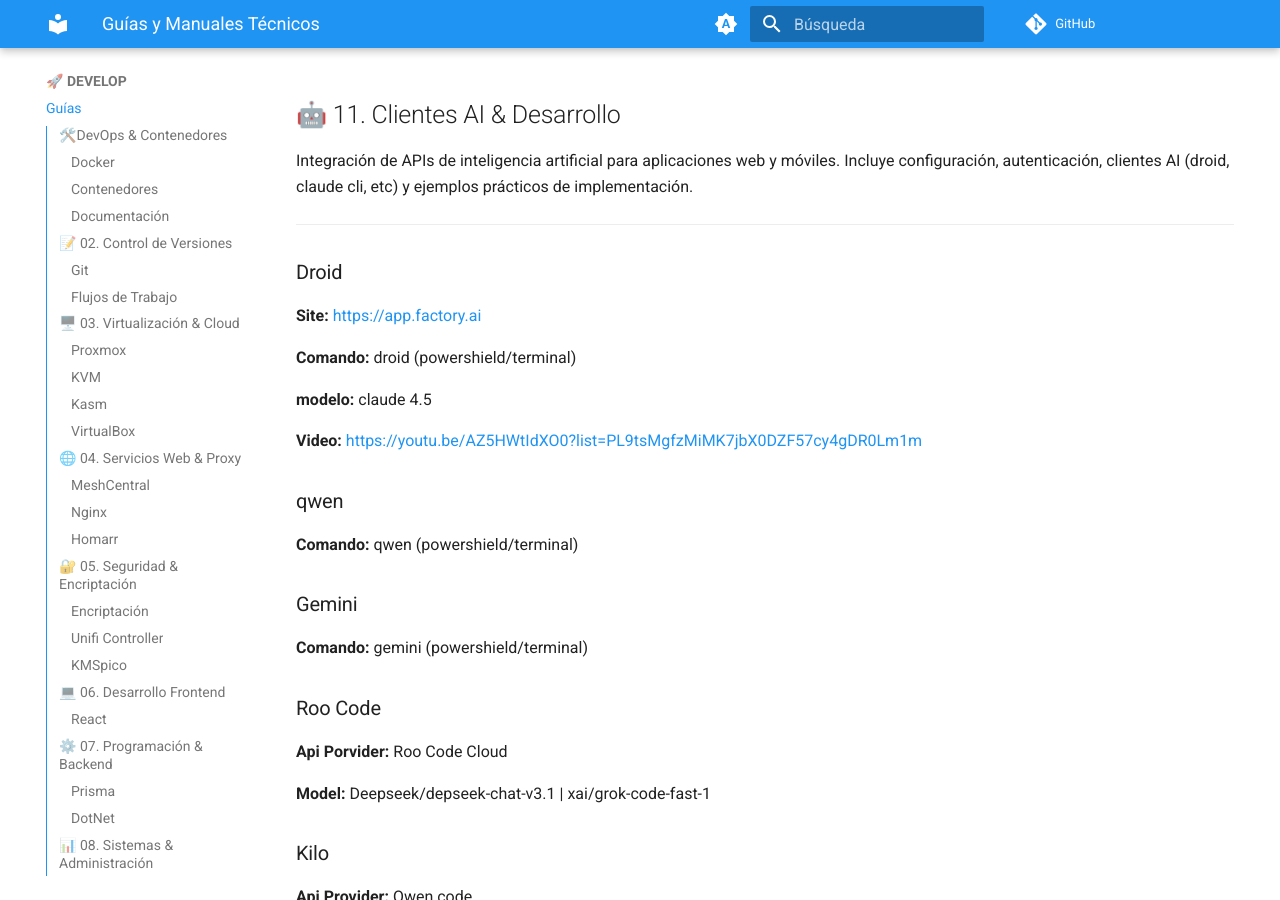
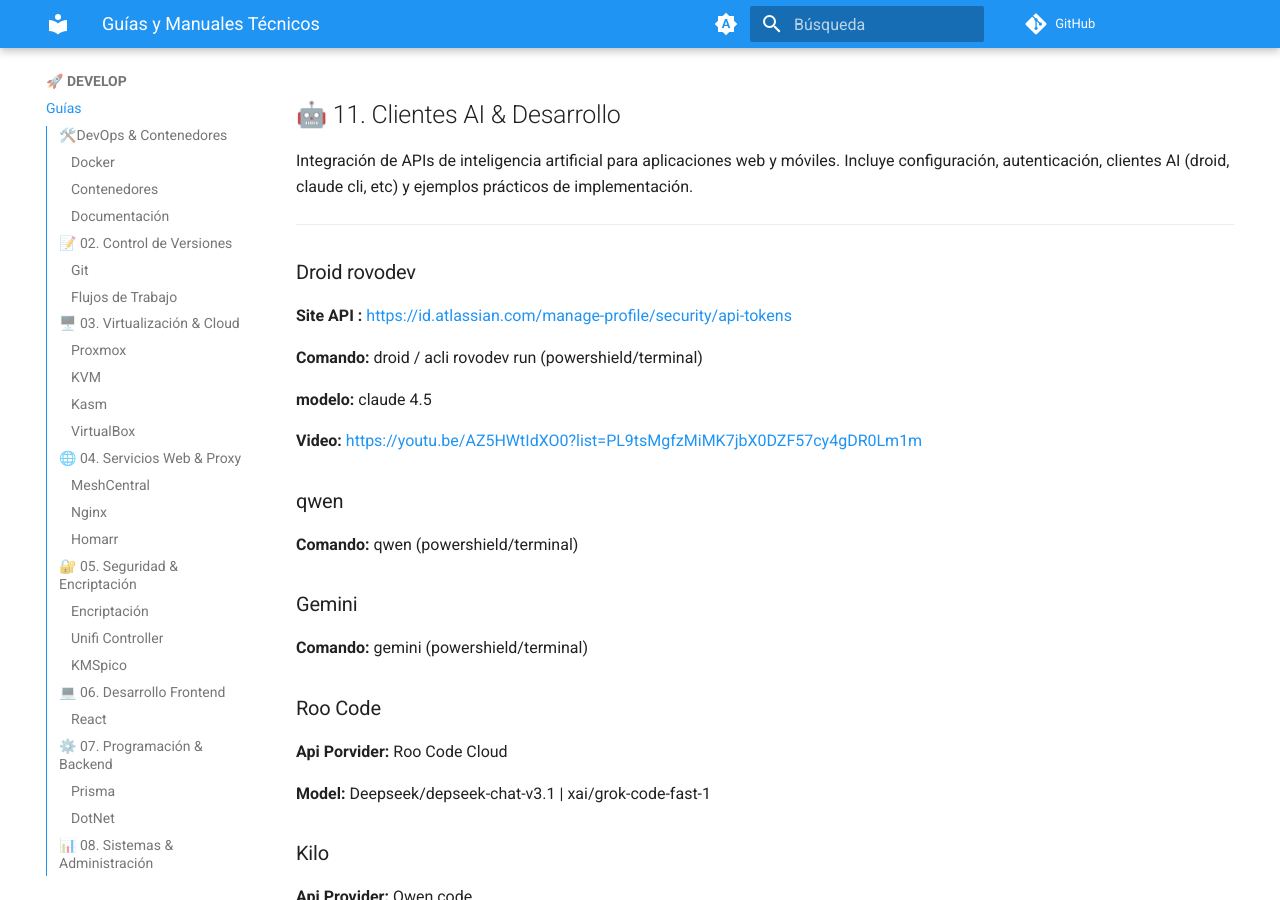
Before and after one commit to fabinnerself/fabiWiki, an MkDocs documentation site: the page built from docs/DEVELOP/guias/index.md, in a window 1280 px wide and 900 px high, scrolled down 13019 px. Built offline with MkDocs 1.6.1 and Material for MkDocs 9.7.7, drawn with Linux system fonts in a browser that asks for light colours; some of the changed text lies outside the part shown.

```diff
--- a/docs/DEVELOP/guias/index.md
+++ b/docs/DEVELOP/guias/index.md
@@ -620,10 +620,11 @@ sudo systemctl restart docker
 Integración de APIs de inteligencia artificial para aplicaciones web y móviles. Incluye configuración, autenticación, clientes AI (droid, claude cli, etc) y ejemplos prácticos de implementación.
 
 ---
-### Droid
-**Site:** https://app.factory.ai
+### Droid rovodev
 
-**Comando:** droid (powershield/terminal)
+**Site API :** https://id.atlassian.com/manage-profile/security/api-tokens
+
+**Comando:** droid / acli rovodev run (powershield/terminal)
 
 **modelo:** claude 4.5
 
@@ -936,7 +937,6 @@ https://github.com/x1xhlol/system-prompts-and-models-of-ai-tools.git
 
 
 
-
 ### github programing
 
 https://github.com/EbookFoundation/free-programming-books.git
```
Also changed, not shown: other parts of docs/DEVELOP/guias/index.md (+11 -1 lines), docs/DEVELOP/guias/live_serv.png (added), docs/DEVELOP/guias/rj45.jpg (added), docs/DEVELOP/guias/sql_cheat.jpg (renamed from sql_cheat.jpg).
